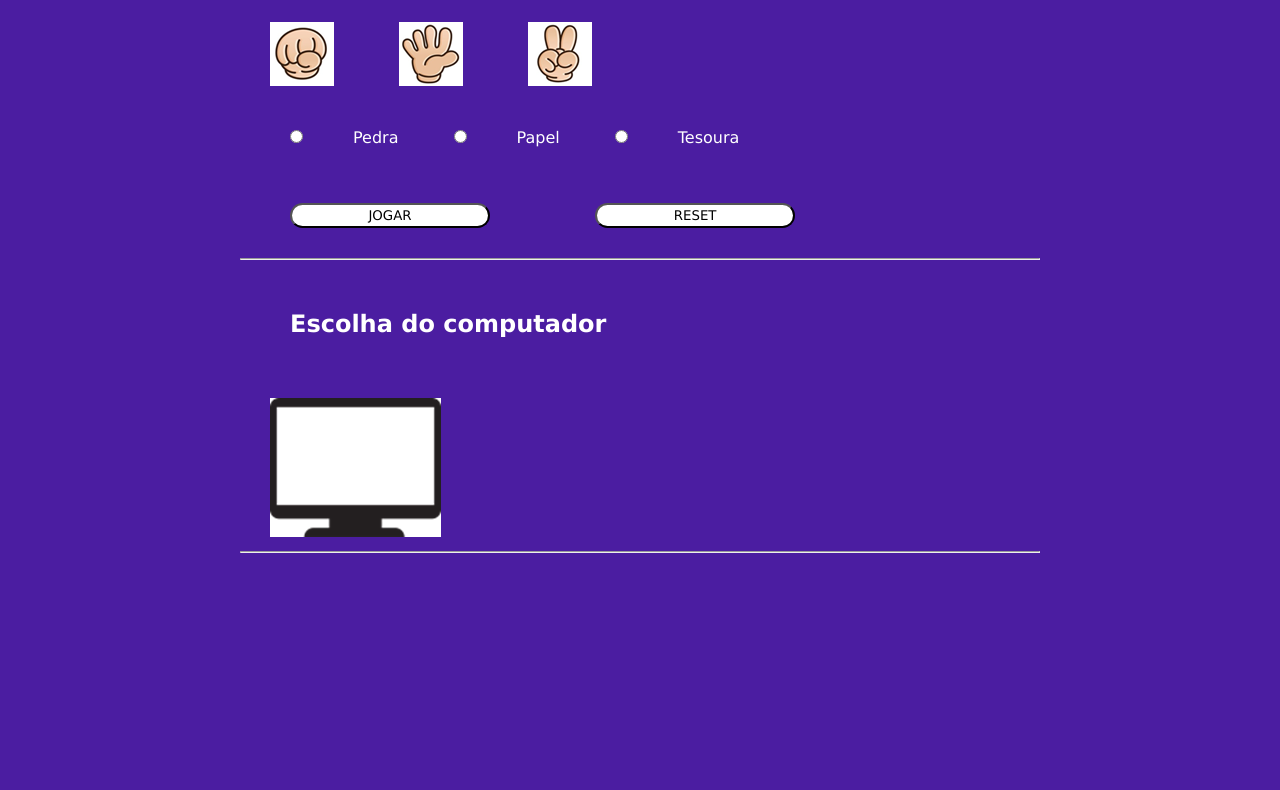
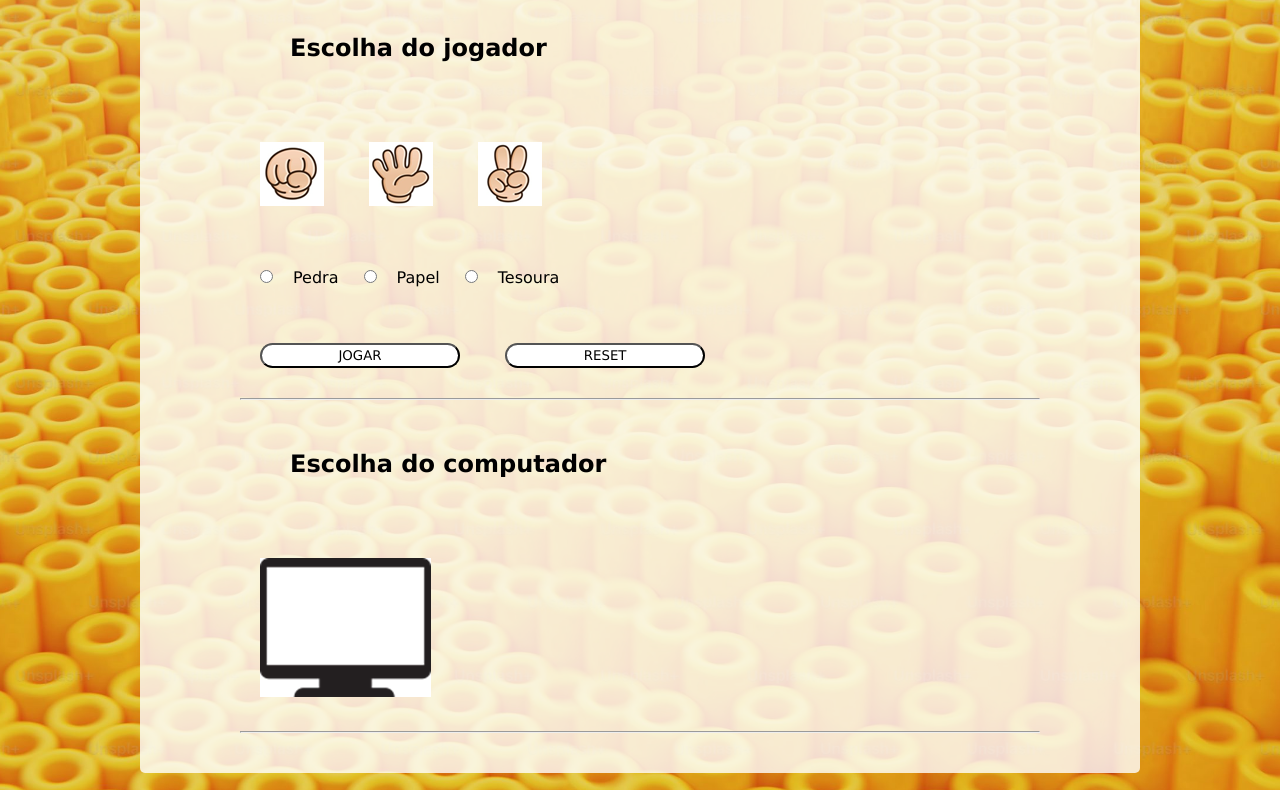
Before and after one commit to caallop/jokenpoFLEX, a plain HTML site: page index.html in a window 1280 px wide. Shown: the part 154-944 px from the top of the page. Before the commit the page ends 800 px from the top, so only its background shows below. Drawn offline with Linux system fonts and the light colour scheme.

Commit message:
Ajustado layout dos textos e imagens, adicionado bg de teste

```diff
--- a/style.css
+++ b/style.css
@@ -2,27 +2,43 @@
     margin: 0;
     padding: 0;
     font-family: Verdana, Geneva, Tahoma, sans-serif;
-    background-color: rgb(75, 29, 161);
+}
+
+body{
+    background-image: url('img/bgyll.jpg');
+    background-size: cover; /* Ajusta a imagem para cobrir toda a tela */
+    background-position: center; /* Centraliza a imagem */
+    background-repeat: no-repeat; /* Impede que a imagem se repita */
 }
 
 .container{
     width: 800px;
-    margin: 0px auto;
+    margin: 50px auto;
     padding: 0px 100px;
-    color: #FFF;
     position: sticky;
+    background-color:rgba(255, 255, 255, 0.8); /* Fundo preto com 50% de transparência */
+    border-radius: 5px;
+
 }
 
 img{
-    padding: 10px 30px;
+    padding: 30px 20px;
+}
+
+h1{
+    padding: 50px 0px 0px 0px;
 }
 
 h2{
     padding: 50px 50px;
 }
 
+h3{
+    padding: 20px 20px;
+}
+
 input{
-    margin: 30px 50px;
+    margin: 30px 20px;
 }
 
 .bttns{
```
Also changed, not shown: img/bgyll.jpg (added).
